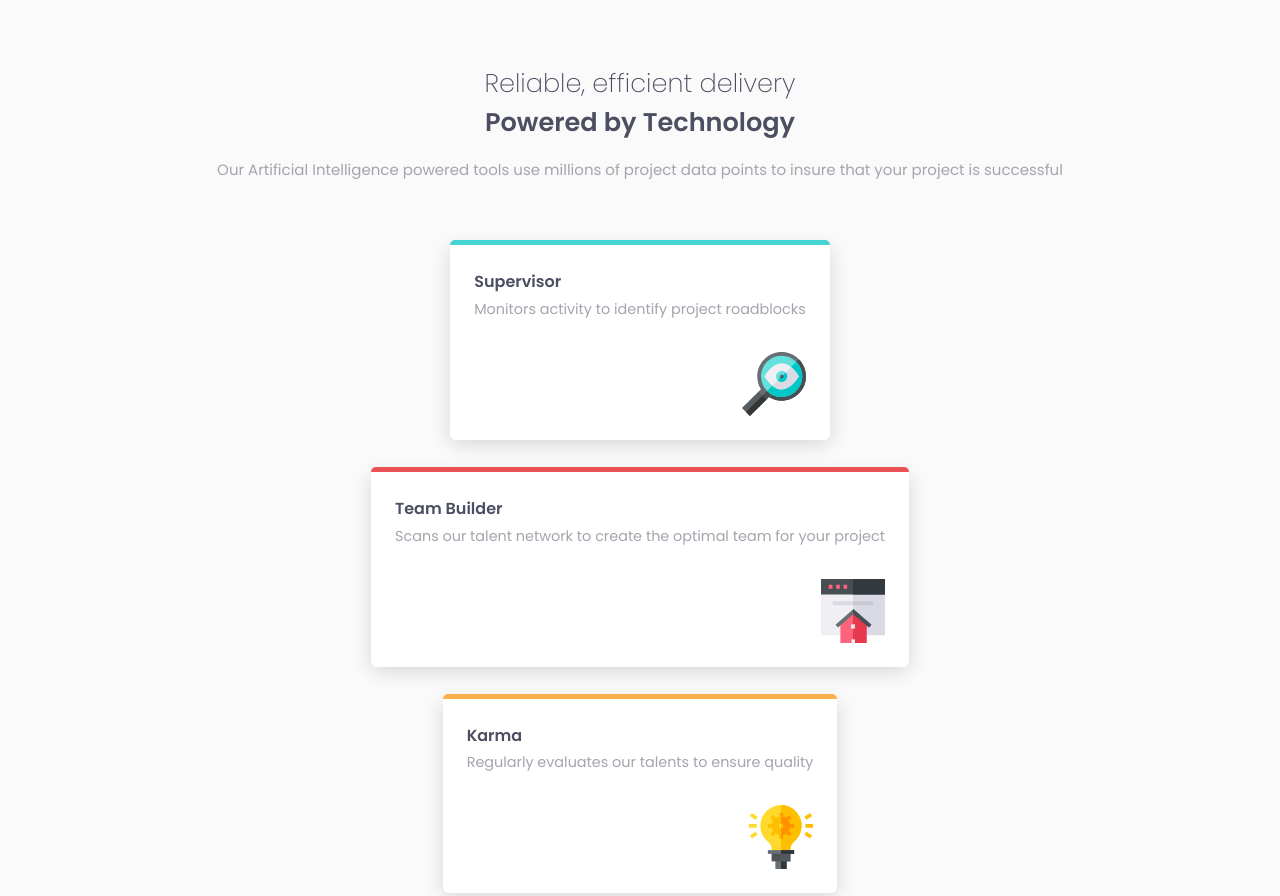
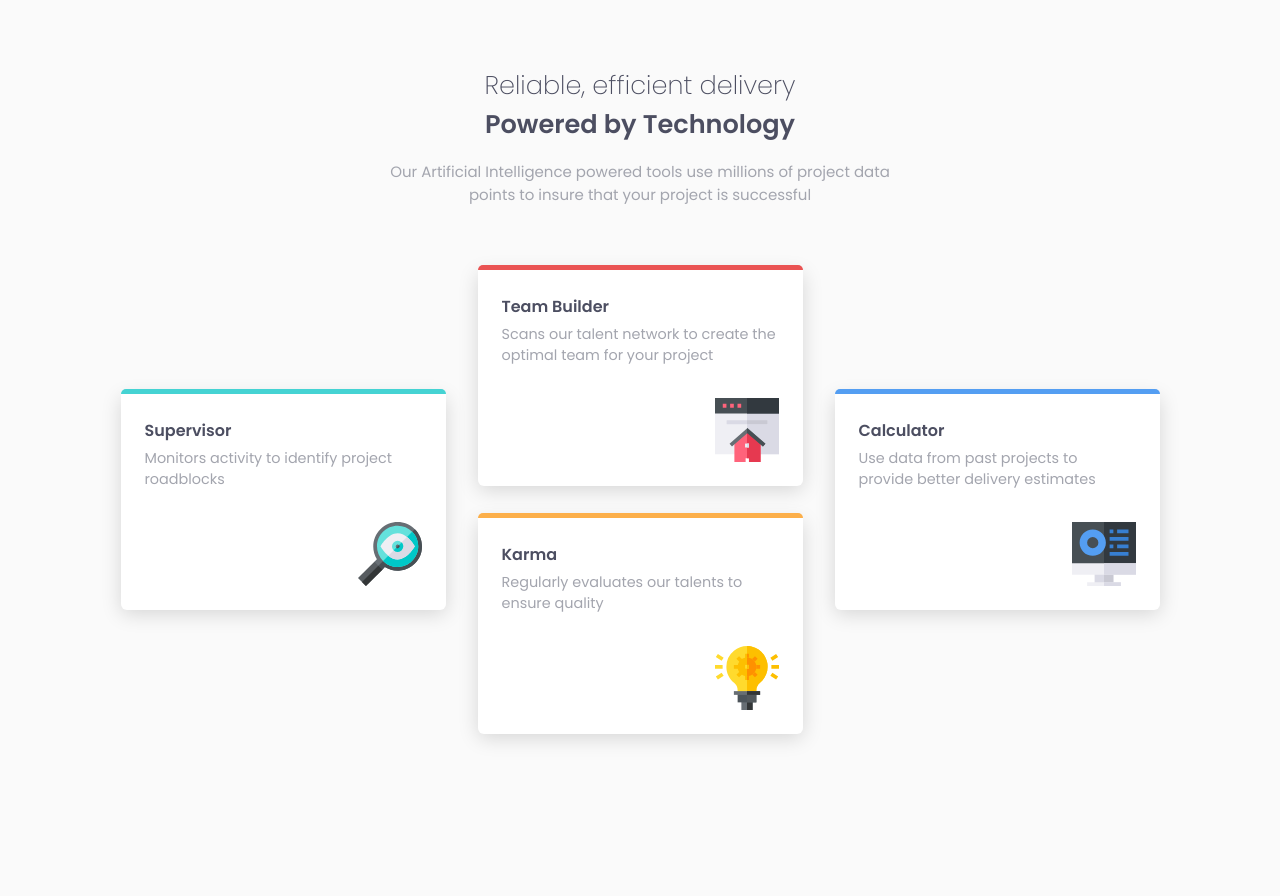
Before and after one commit to georit/four-card-feature-section, a plain HTML site: page index.html in a window 1280 px wide. Shown: the top 896 px of the page. After the commit the page ends 800 px from the top, so only its background shows below. Drawn offline with Linux system fonts and the light colour scheme.

Commit message:
Add media queries

```diff
--- a/style.css
+++ b/style.css
@@ -36,7 +36,7 @@ body {
   min-width: 100vw;
   max-width: 1980px;
   overflow-x: hidden;
-  padding: 4rem 0;
+  padding: 2rem 0;
 }
 
 /* *****intro***** */
@@ -47,6 +47,7 @@ div.features {
 
 div.intro {
   padding-bottom: 4rem;
+  max-width: 500px;
   text-align: center;
 }
 
@@ -79,6 +80,7 @@ div.features div.feature {
   display: flex;
   flex-flow: column nowrap;
   margin-bottom: 2rem;
+  max-width: 325px;
   padding: 1.5rem;
   position: relative;
 }
@@ -124,3 +126,46 @@ div.feature p.feature-info {
 div.feature svg {
   align-self: flex-end;
 }
+
+/* *****media queries***** */
+@media only screen and (min-width: 768px) {
+  div.features {
+    flex-flow: row wrap;
+    justify-content: center;
+  }
+
+  div.features div.feature {
+    margin-right: 2rem;
+  }
+}
+
+@media only screen and (min-width: 1100px) {
+  div.features {
+    display: grid;
+    grid-template-columns: repeat(3, 1fr);
+    grid-template-rows: repeat(4, 1fr);
+    gap: 2rem;
+    width: max-content;
+  }
+
+  div.features div.feature {
+    margin-bottom: 0;
+    margin-right: 0;
+  }
+
+  div.features div.feature:first-child {
+    grid-area: 2 / 1 / 4 / 2;
+  }
+
+  div.features div.feature:nth-child(2) {
+    grid-area: 1 / 2 / 3 / 3;
+  }
+
+  div.features div.feature:nth-child(3) {
+    grid-area: 3 / 2 / 5 / 3;
+  }
+
+  div.features div.feature:last-child {
+    grid-area: 2 / 3 / 4 / 4;
+  }
+}
```
